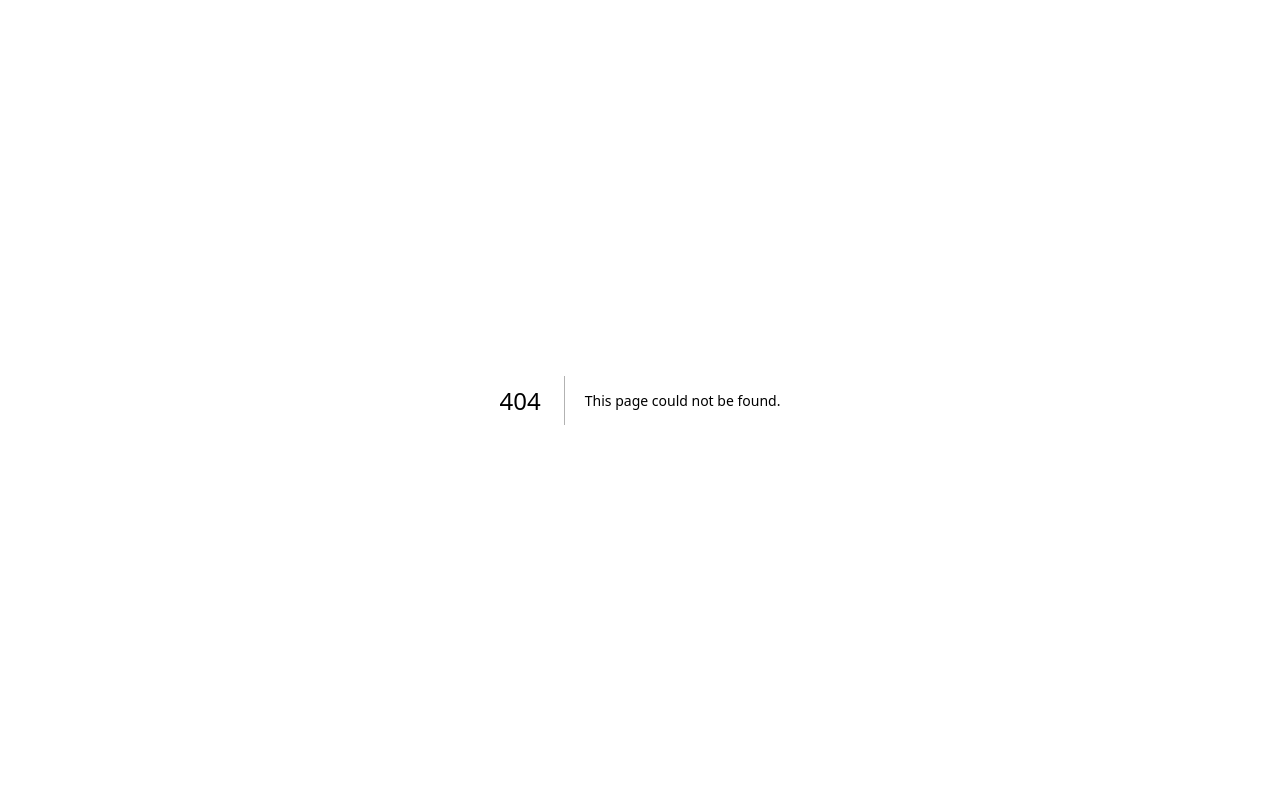
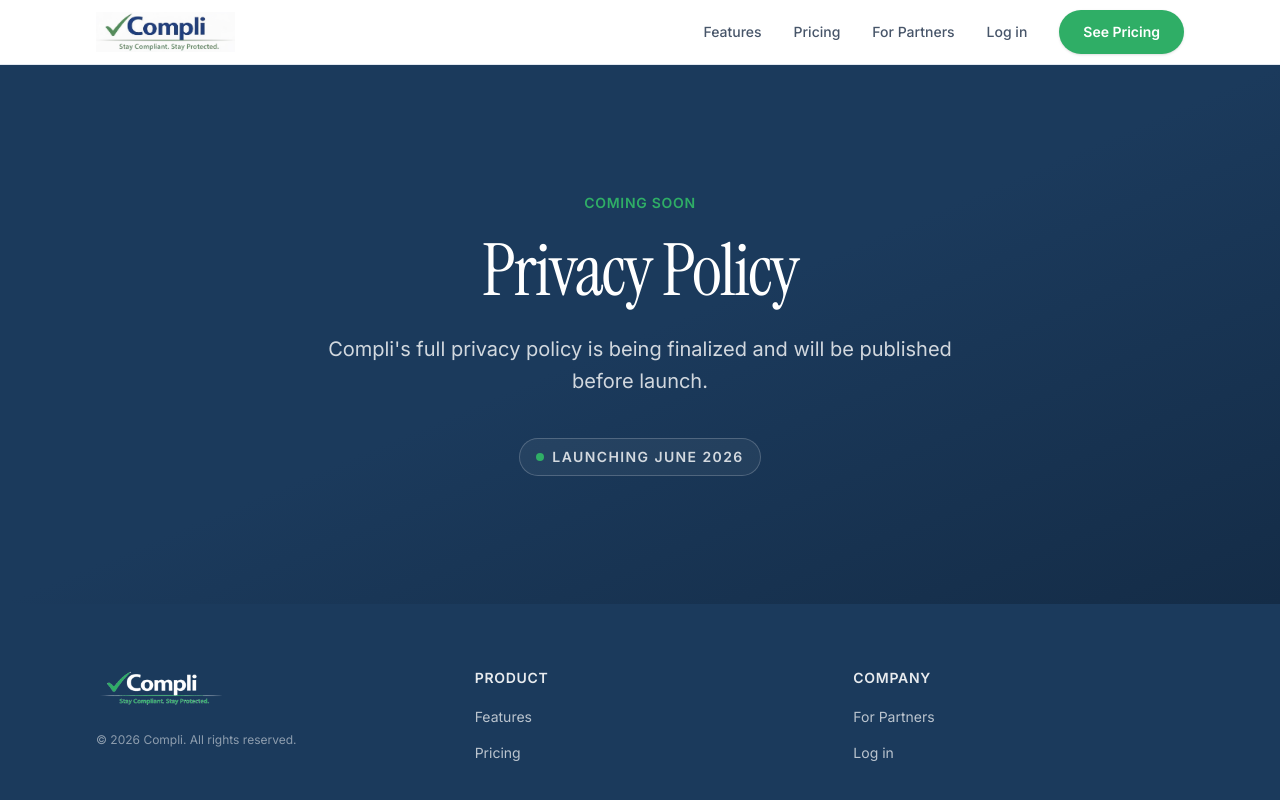
Before and after one commit to egingrich88/compli-marketing, a Next.js app: page /privacy in a window 1280 px wide. Before the commit this address had no page. Shown: the top 800 px of the page. Built offline with nearby package versions, Linux system fonts and the light colour scheme.

Commit message:
feat: add coming-soon pages for pricing, partners, features, login, and legal

```diff
--- /dev/null
+++ b/app/(marketing)/become-a-partner/page.tsx
@@ -0,0 +1,17 @@
+import type { Metadata } from "next";
+import ComingSoon from "@/components/ComingSoon";
+
+export const metadata: Metadata = {
+  title: "Become a Partner — Compli",
+  description:
+    "Join the Compli partner program. Co-branded portals, revenue share, and partner support for brokers, CPAs, and consultants.",
+};
+
+export default function BecomeAPartnerPage() {
+  return (
+    <ComingSoon
+      title="Partner with Compli"
+      description="Brokers, CPAs, and consultants — give your book a compliance backbone. Partner program details publishing at launch."
+    />
+  );
+}
--- /dev/null
+++ b/app/(marketing)/data-security/page.tsx
@@ -0,0 +1,19 @@
+import type { Metadata } from "next";
+import ComingSoon from "@/components/ComingSoon";
+
+export const metadata: Metadata = {
+  title: "Data Security — Compli",
+  description:
+    "How Compli protects employer compliance data. Full security posture publishing prior to June 2026 launch.",
+};
+
+export default function DataSecurityPage() {
+  return (
+    <ComingSoon
+      title="Data Security"
+      description="Details on how Compli protects your data — encryption, access controls, and compliance posture — publishing before launch."
+      ctaText=""
+      ctaHref=""
+    />
+  );
+}
--- /dev/null
+++ b/app/(marketing)/features/page.tsx
@@ -0,0 +1,17 @@
+import type { Metadata } from "next";
+import ComingSoon from "@/components/ComingSoon";
+
+export const metadata: Metadata = {
+  title: "Features — Compli",
+  description:
+    "Compli handles employer compliance across federal regulations, with state coverage rolling out 2026–2027.",
+};
+
+export default function FeaturesPage() {
+  return (
+    <ComingSoon
+      title="What Compli does"
+      description="A complete compliance platform — every deadline, every notice, every filing, in one place. Full feature breakdown publishing at launch."
+    />
+  );
+}
--- /dev/null
+++ b/app/(marketing)/login/page.tsx
@@ -0,0 +1,19 @@
+import type { Metadata } from "next";
+import ComingSoon from "@/components/ComingSoon";
+
+export const metadata: Metadata = {
+  title: "Sign in — Compli",
+  description:
+    "Sign in to your Compli account. Public access begins June 2026.",
+};
+
+export default function LoginPage() {
+  return (
+    <ComingSoon
+      title="Sign in to Compli"
+      description="The Compli platform opens to customers in June 2026."
+      ctaText="Become a partner"
+      ctaHref="/become-a-partner"
+    />
+  );
+}
--- /dev/null
+++ b/app/(marketing)/pricing/page.tsx
@@ -0,0 +1,17 @@
+import type { Metadata } from "next";
+import ComingSoon from "@/components/ComingSoon";
+
+export const metadata: Metadata = {
+  title: "Pricing — Compli",
+  description:
+    "Compli pricing for employers and partners. Monthly subscriptions, no long-term contracts. Full pricing available June 2026.",
+};
+
+export default function PricingPage() {
+  return (
+    <ComingSoon
+      title="Pricing"
+      description="Simple monthly pricing for the full Compli platform. Detailed plans publishing at launch."
+    />
+  );
+}
--- /dev/null
+++ b/app/(marketing)/privacy/page.tsx
@@ -0,0 +1,19 @@
+import type { Metadata } from "next";
+import ComingSoon from "@/components/ComingSoon";
+
+export const metadata: Metadata = {
+  title: "Privacy Policy — Compli",
+  description:
+    "Compli's privacy policy, publishing prior to platform launch in June 2026.",
+};
+
+export default function PrivacyPage() {
+  return (
+    <ComingSoon
+      title="Privacy Policy"
+      description="Compli's full privacy policy is being finalized and will be published before launch."
+      ctaText=""
+      ctaHref=""
+    />
+  );
+}
--- /dev/null
+++ b/app/(marketing)/terms/page.tsx
@@ -0,0 +1,19 @@
+import type { Metadata } from "next";
+import ComingSoon from "@/components/ComingSoon";
+
+export const metadata: Metadata = {
+  title: "Terms of Service — Compli",
+  description:
+    "Compli's terms of service, publishing prior to platform launch in June 2026.",
+};
+
+export default function TermsPage() {
+  return (
+    <ComingSoon
+      title="Terms of Service"
+      description="Compli's full terms of service are being finalized and will be published before launch."
+      ctaText=""
+      ctaHref=""
+    />
+  );
+}
```
